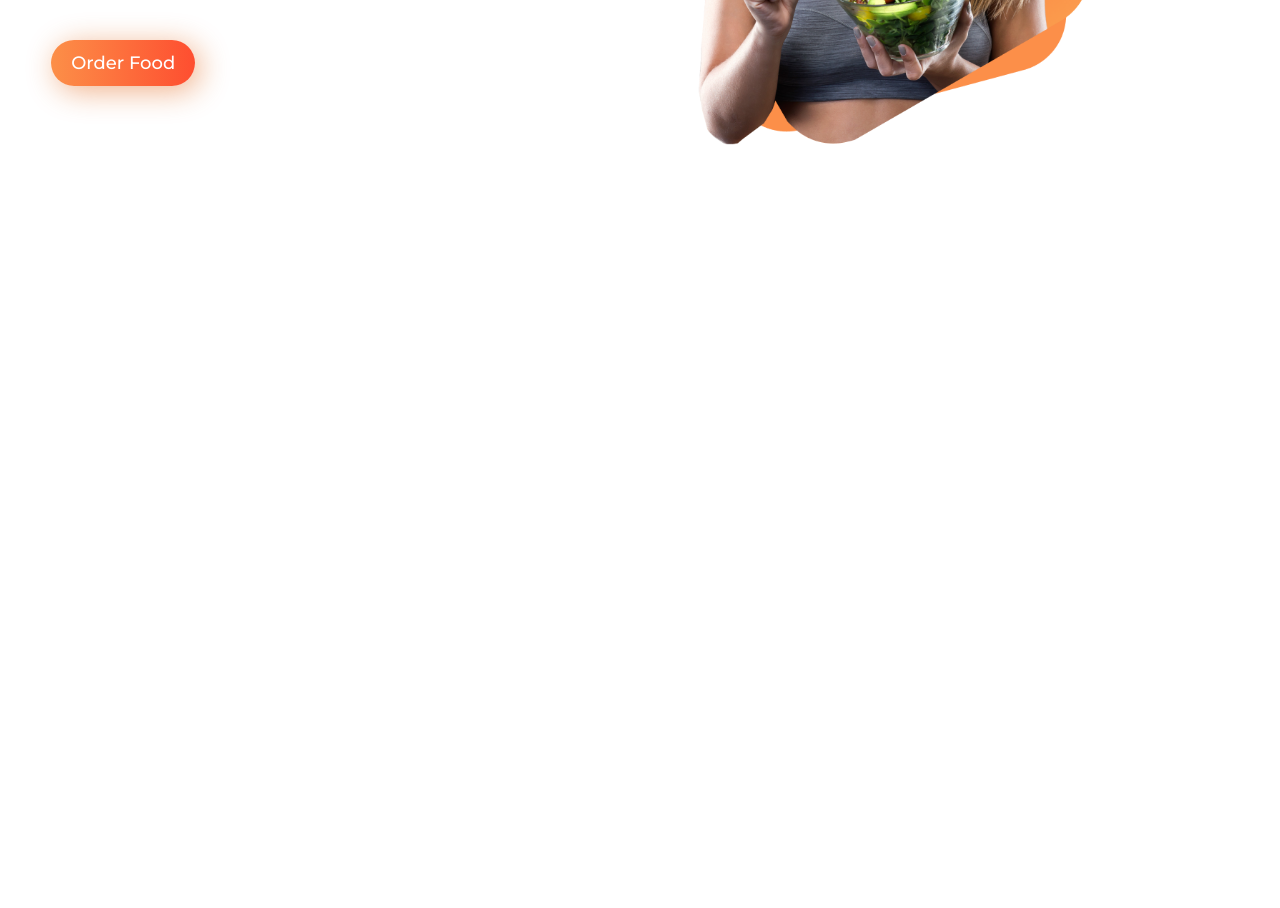
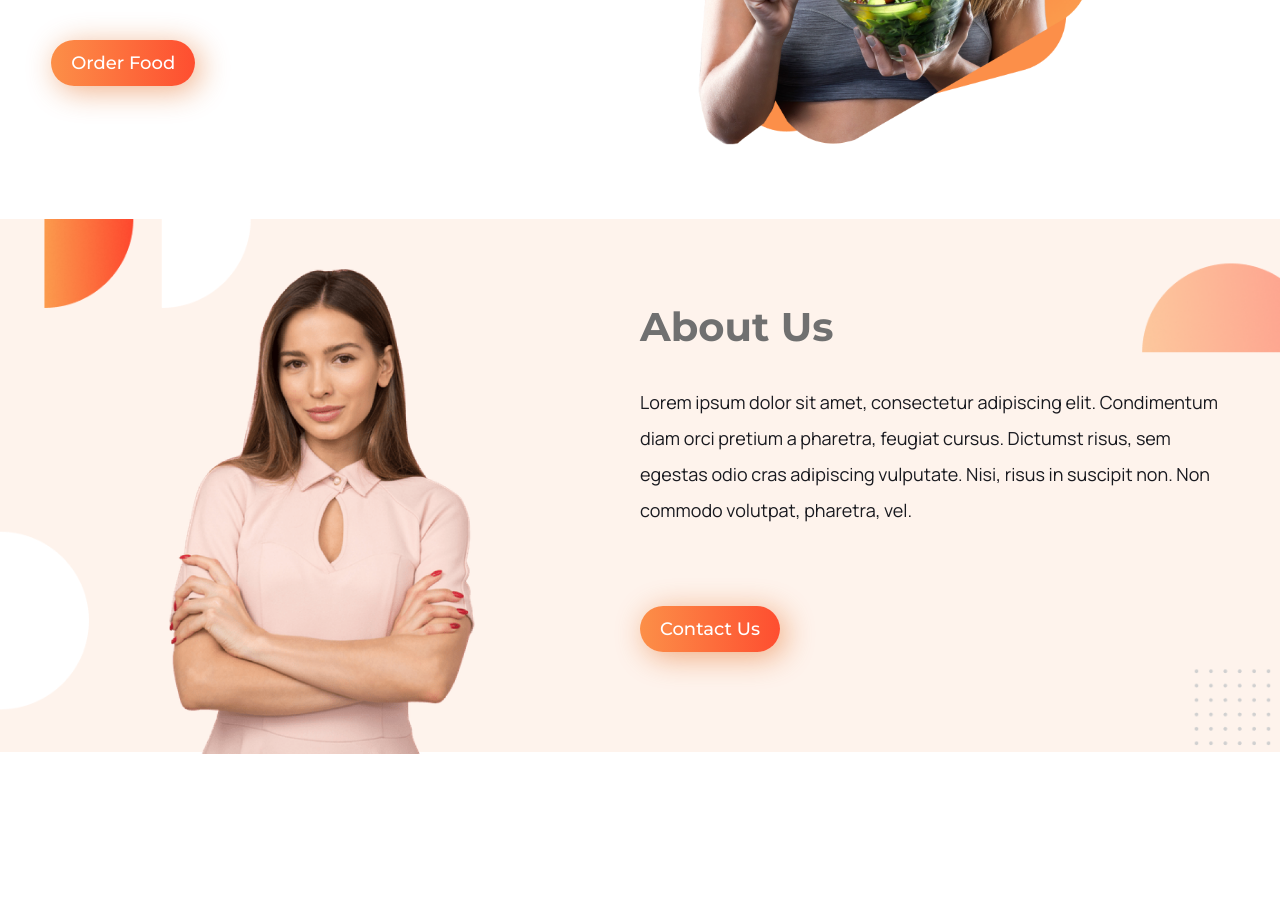
Before and after one commit to mahmudurbd/food-network, a plain HTML site: page index.html in a window 1280 px wide. Shown: the part 420-1328 px from the top of the page. Before the commit the page ends 800 px from the top, so only its background shows below. Drawn offline with Linux system fonts and the light colour scheme.

Commit message:
about area added

```diff
--- a/index.html
+++ b/index.html
@@ -10,6 +10,9 @@
     <link rel="preconnect" href="https://fonts.gstatic.com" crossorigin>
     <link href="https://fonts.googleapis.com/css2?family=Montserrat:wght@400;500;600;700;800&display=swap"
         rel="stylesheet">
+    <link rel="preconnect" href="https://fonts.googleapis.com">
+    <link rel="preconnect" href="https://fonts.gstatic.com" crossorigin>
+    <link href="https://fonts.googleapis.com/css2?family=Manrope:wght@400;800&display=swap" rel="stylesheet">
     <link rel="stylesheet" href="style.css">
 </head>
 
@@ -17,7 +20,7 @@
     <!-- start of banner area -->
     <section class="banner-area">
         <div class="banner-left">
-            <h1><span class="text-hightlight">Skip</span>The Diet,</h1>
+            <h1><span class="text-hightlight">Skip</span> The Diet,</h1>
             <h1>Just Eat Healthy</h1>
             <h1>With Food Network</h1>
             <p>Imagine you don't need a diet because we provide
@@ -31,7 +34,7 @@
     <!-- end of banner area -->
 
     <!-- start of about area -->
-    <!-- <div class="about-area">
+    <div class="about-area">
         <div class="about-left">
             <img src="images/Person Image.png" alt="Person">
         </div>
@@ -42,7 +45,7 @@
                 Non commodo volutpat, pharetra, vel.</p>
             <a class="button-link" href="#">Contact Us</a>
         </div>
-    </div> -->
+    </div>
     <!-- end of about area -->
 </body>
 
--- a/style.css
+++ b/style.css
@@ -44,6 +44,9 @@ h2 {
     text-decoration: none;
     box-shadow: 5px 5px 30px #e05b0979;
 }
+.button-link:hover {
+    background-image: linear-gradient(90deg,#FE4E30,#FC8F48);
+}
 /* banner right */
 .banner-right {
     width: 50%;
@@ -52,22 +55,31 @@ h2 {
     width: 80%;
 }
 /*------ about area------ */
-/* .about-area {
+.about-area {
     display: flex;
     padding-top: 50px;
-    padding-bottom: 50px;
+    padding-bottom: 150px;
     padding-left: 4%;
     padding-right: 4%;
+    background-image: url(images/about-bg.png);
+    background-position: top left;
+    background-repeat: no-repeat;
+    background-size: contain;
 }
 .about-left {
-    width: 50%;
+    width: 55%;
 }
 .about-left img {
-    width: 80%;
+    width: 52%;
+    margin-left: 20%;
 }
 .about-right {
-    width: 50%;
+    width: 55%;
 }
 .about-right p {
-    margin-bottom: 70px;
-} */
+    font-family: 'Manrope', sans-serif;
+    font-size: 18px;
+    line-height: 36px;
+    margin-bottom: 90px;
+    color: #18191F;
+}
```
Also changed, not shown: images/about-bg.png (added).
